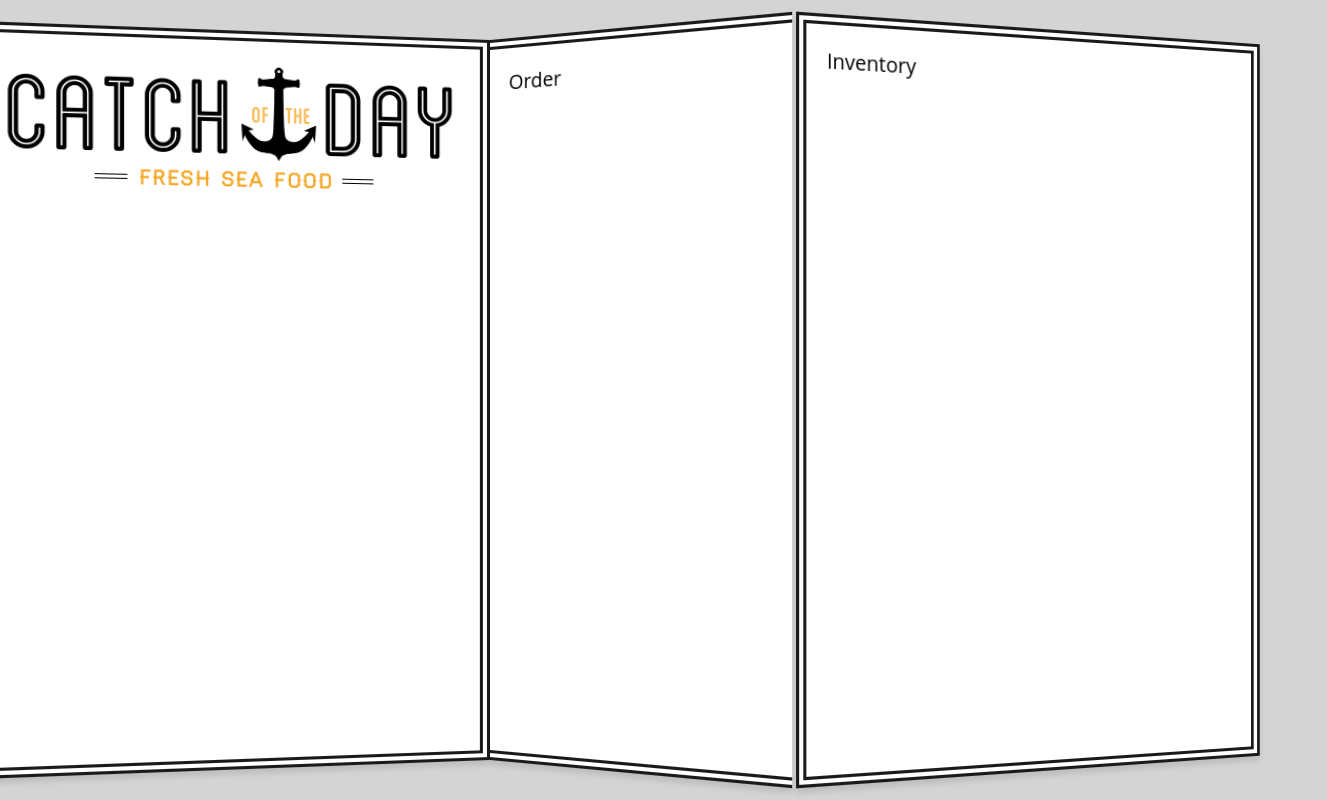
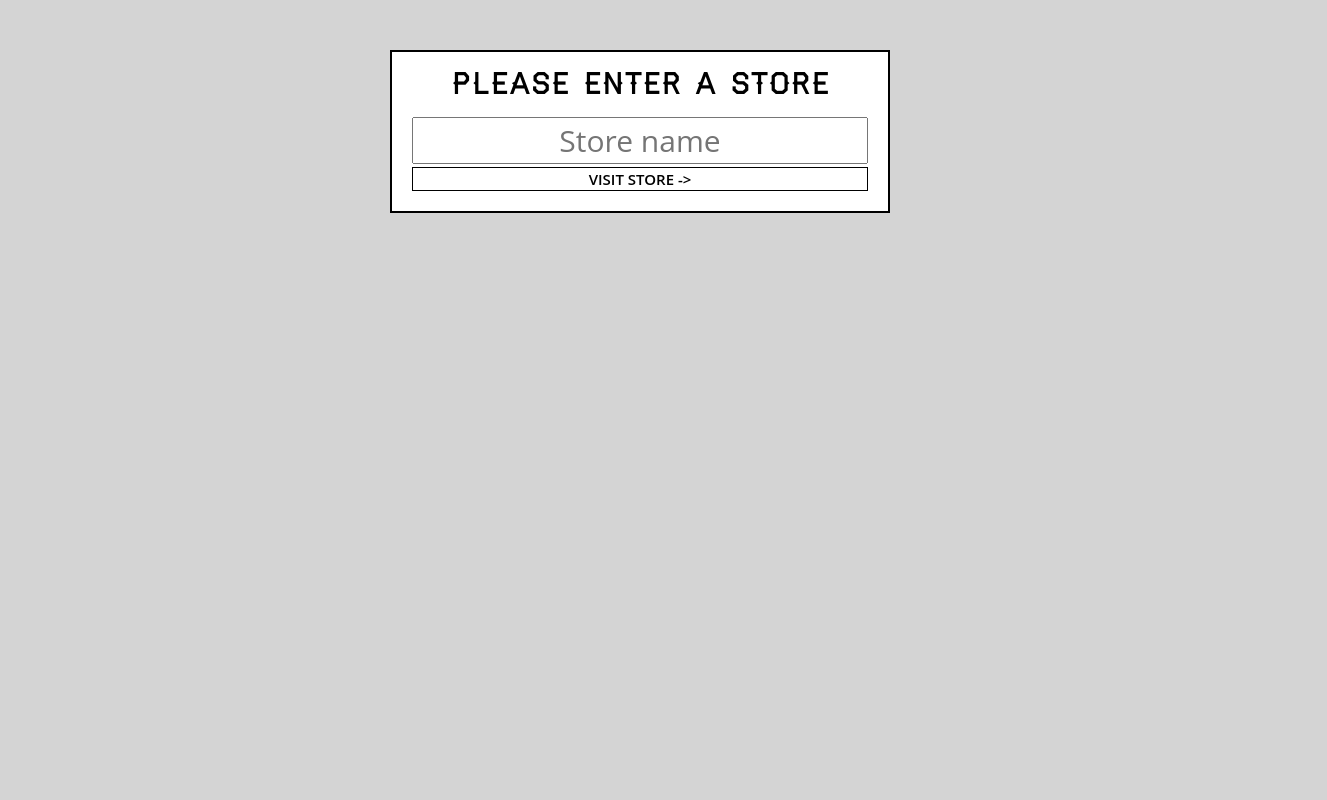
Before and after one commit to bdinesh/explore-reactjs, a React (Create React App) app: page / in a window 1280 px wide. Shown: the whole page, 1327 px wide, since content can reach past the window. Built offline with nearby package versions, Linux system fonts and the light colour scheme.

Commit message:
Add Router component
Routing in web apps can be done by using react-router-dom. Mount Router component instead of App in index.js

```diff
--- /dev/null
+++ b/src/components/Router.js
@@ -0,0 +1,17 @@
+import React from 'react';
+import { BrowserRouter, Switch, Route } from 'react-router-dom';
+import StorePicker from './StorePicker';
+import App from './App';
+import NotFound from './NotFound';
+
+const Router = () => (
+  <BrowserRouter>
+    <Switch>
+      <Route exact path="/" component={StorePicker} />
+      <Route path="/store/:storeId" component={App} />
+      <Route component={NotFound} />
+    </Switch>
+  </BrowserRouter>
+);
+
+export default Router;
--- a/src/index.js
+++ b/src/index.js
@@ -2,9 +2,9 @@ import React from 'react';
 import ReactDOM from 'react-dom';
 import './css/style.css';
 import * as serviceWorker from './serviceWorker';
-import App from './components/App';
+import Router from './components/Router';
 
-ReactDOM.render(<App />, document.getElementById('root'));
+ReactDOM.render(<Router />, document.getElementById('root'));
 
 // If you want your app to work offline and load faster, you can change
 // unregister() to register() below. Note this comes with some pitfalls.
```
